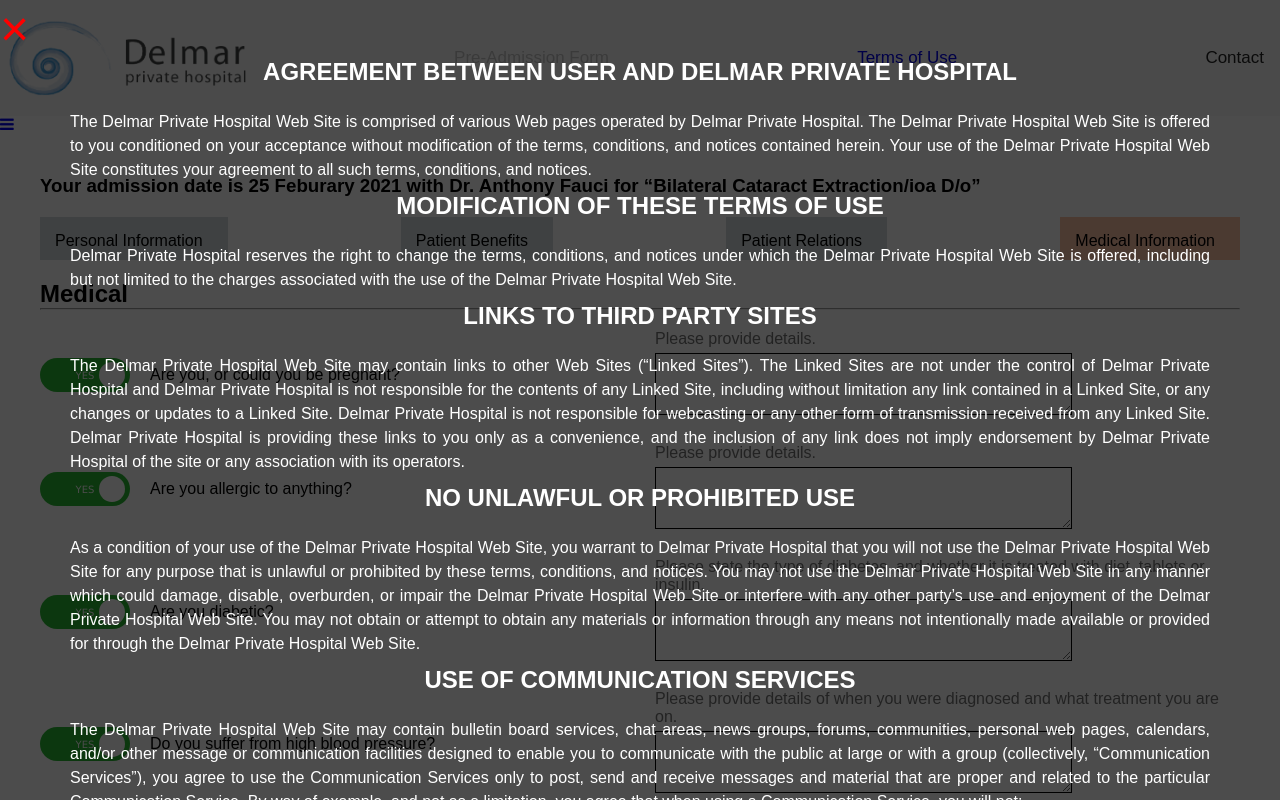
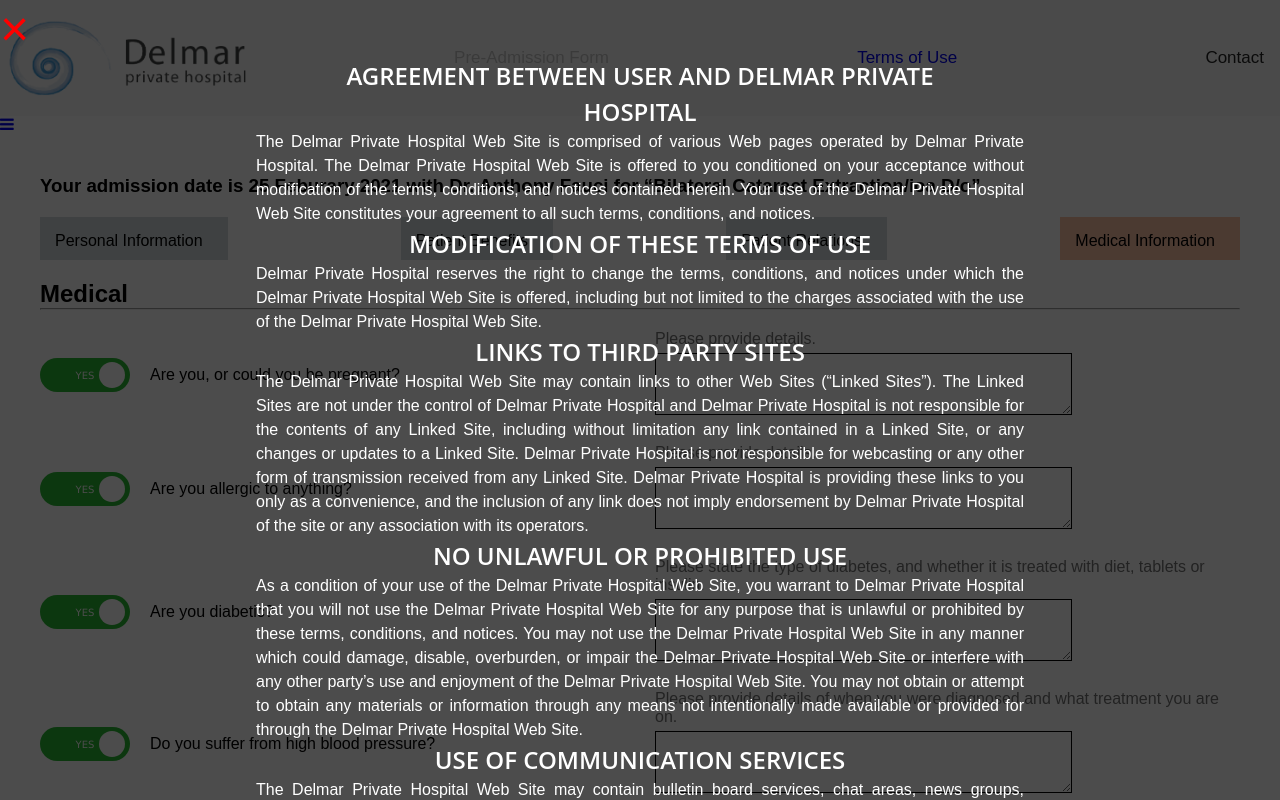
Before and after one commit to KuntalGhosal/Delmar-form-final, a plain HTML site: page Delmar-final/medical.html in a window 1280 px wide. Both pictures are taken after a click on the link "Terms of Use". Shown: the top 800 px of the page. Drawn offline with Linux system fonts and the light colour scheme.

Commit message:
Style Changes little bit

```diff
--- a/Delmar-final/medical.html
+++ b/Delmar-final/medical.html
@@ -75,17 +75,28 @@
             color: white;
             margin-bottom: 1em;
             justify-content: center;
+            width: 50%;
+            text-align: justify;
+            margin: 0 auto;
             text-align: center;
+            line-height: 1.5em;
+            /* margin: 1rem 0; */
+            font-weight: 600;
+            line-height: 1.2;
+            font-family: 'Open Sans', sans-serif;
+            /* width: 30%; */
+            /* color: #2F2F2F; */
+            line-height: 1.5em;
+
         }
 
         .modal__paragraph {
             line-height: 1.5em;
             color: white;
-            margin-left: 70px;
-            margin-right: 70px;
-            margin-top: 2px;
+            width: 60%;
+            margin: 0 auto;
             text-align: justify;
-            padding-bottom: 10px;
+
         }
 
         .modal-open {
@@ -333,7 +344,8 @@
         <div class="row">
             <div class="col-75">
                 <div class="container">
-                    <h3 style="margin-bottom: 20px;"> Your admission date is 25 Feburary 2021 with Dr. Anthony Fauci for “Bilateral Cataract
+                    <h3 style="margin-bottom: 20px;"> Your admission date is 25 Feburary 2021 with Dr. Anthony Fauci for
+                        “Bilateral Cataract
                         Extraction/ioa
                         D/o”</h3>
                     <div class="main-btn" style="margin-bottom: 20px;">
```
Also changed, not shown: Delmar-final/index1.html (+15 -4 lines), Delmar-final/relation.html (+17 -5 lines).
